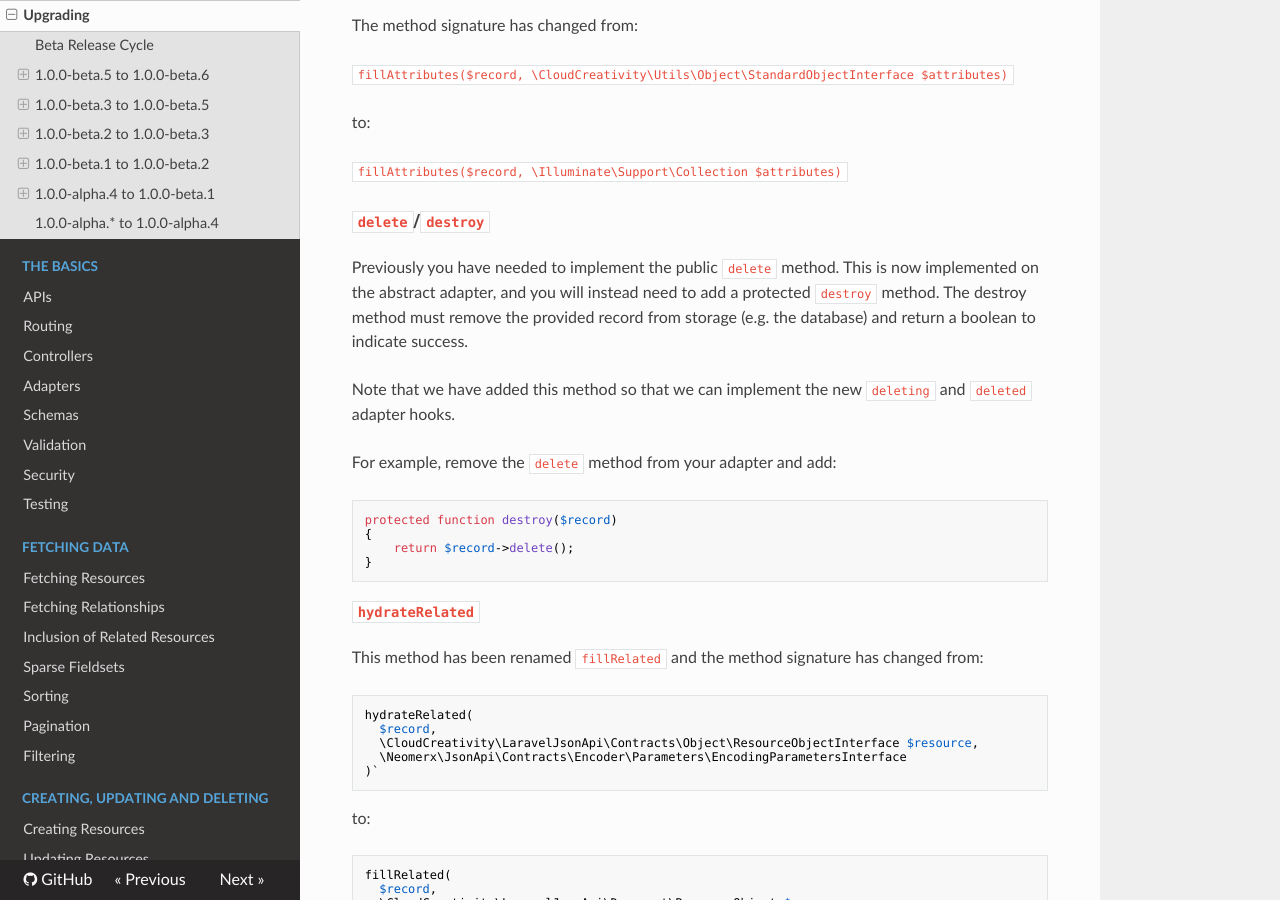
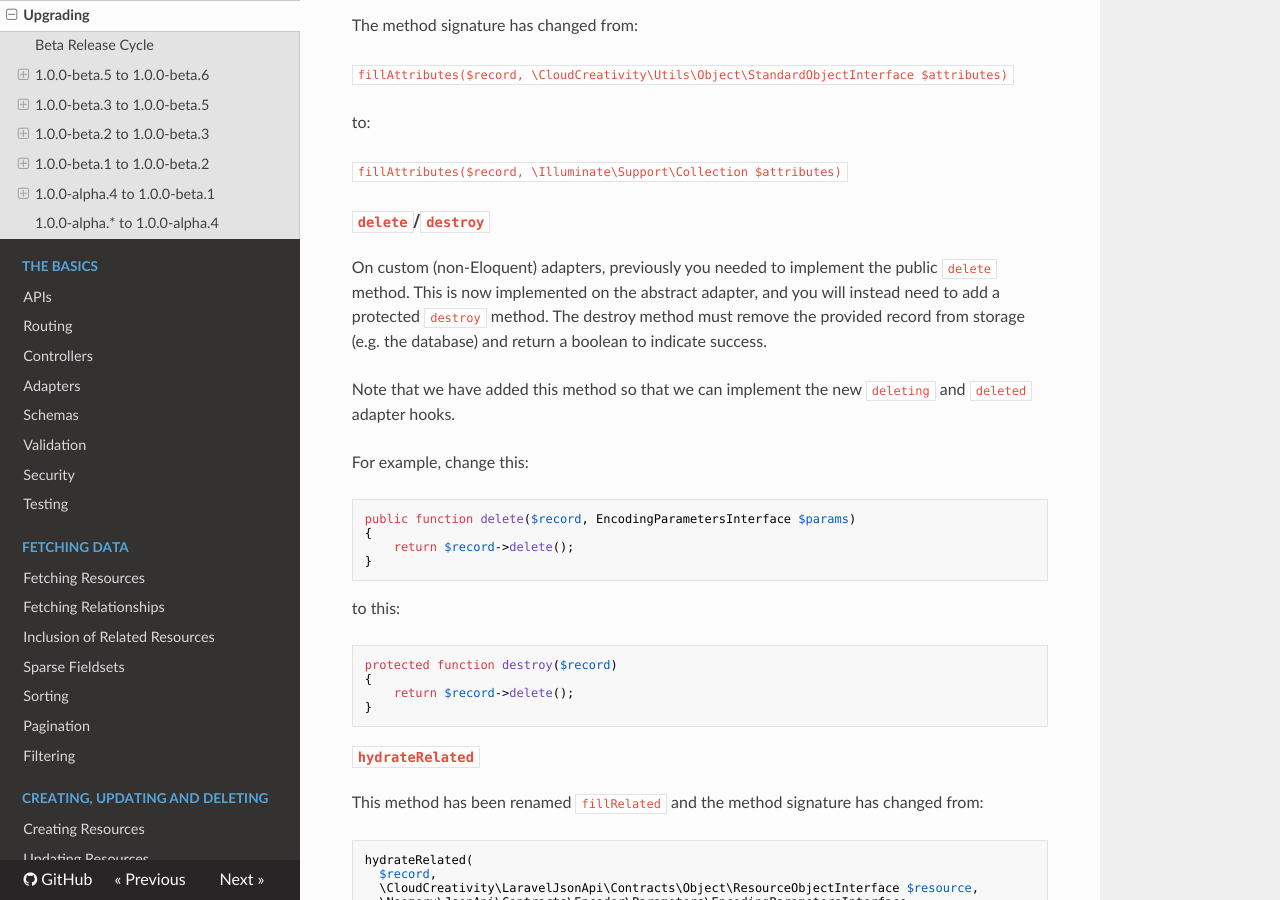
Before and after one commit to cloudcreativity/laravel-json-api, an MkDocs documentation site: the page built from docs/upgrade.md, in a window 1280 px wide and 900 px high, scrolled down 1228 px. Built offline with MkDocs 1.6.1, drawn with Linux system fonts in a browser that asks for light colours; nearby versions of some CDN libraries; old or Windows-style settings are respelled for this version of MkDocs.

Commit message:
[Docs] Update upgrade guide

````diff
--- a/docs/upgrade.md
+++ b/docs/upgrade.md
@@ -50,14 +50,24 @@ to:
 
 #### `delete`/`destroy`
 
-Previously you have needed to implement the public `delete` method. This is now implemented on the
-abstract adapter, and you will instead need to add a protected `destroy` method. The destroy method
-must remove the provided record from storage (e.g. the database) and return a boolean to indicate success.
+On custom (non-Eloquent) adapters, previously you needed to implement the public `delete` method.
+This is now implemented on the abstract adapter, and you will instead need to add a protected `destroy` method.
+The destroy method must remove the provided record from storage (e.g. the database) and return a boolean
+to indicate success.
 
 Note that we have added this method so that we can implement the new `deleting` and `deleted` adapter
 hooks.
 
-For example, remove the `delete` method from your adapter and add:
+For example, change this:
+
+```php
+public function delete($record, EncodingParametersInterface $params)
+{
+    return $record->delete();
+}
+```
+
+to this:
 
 ```php
 protected function destroy($record)
````
